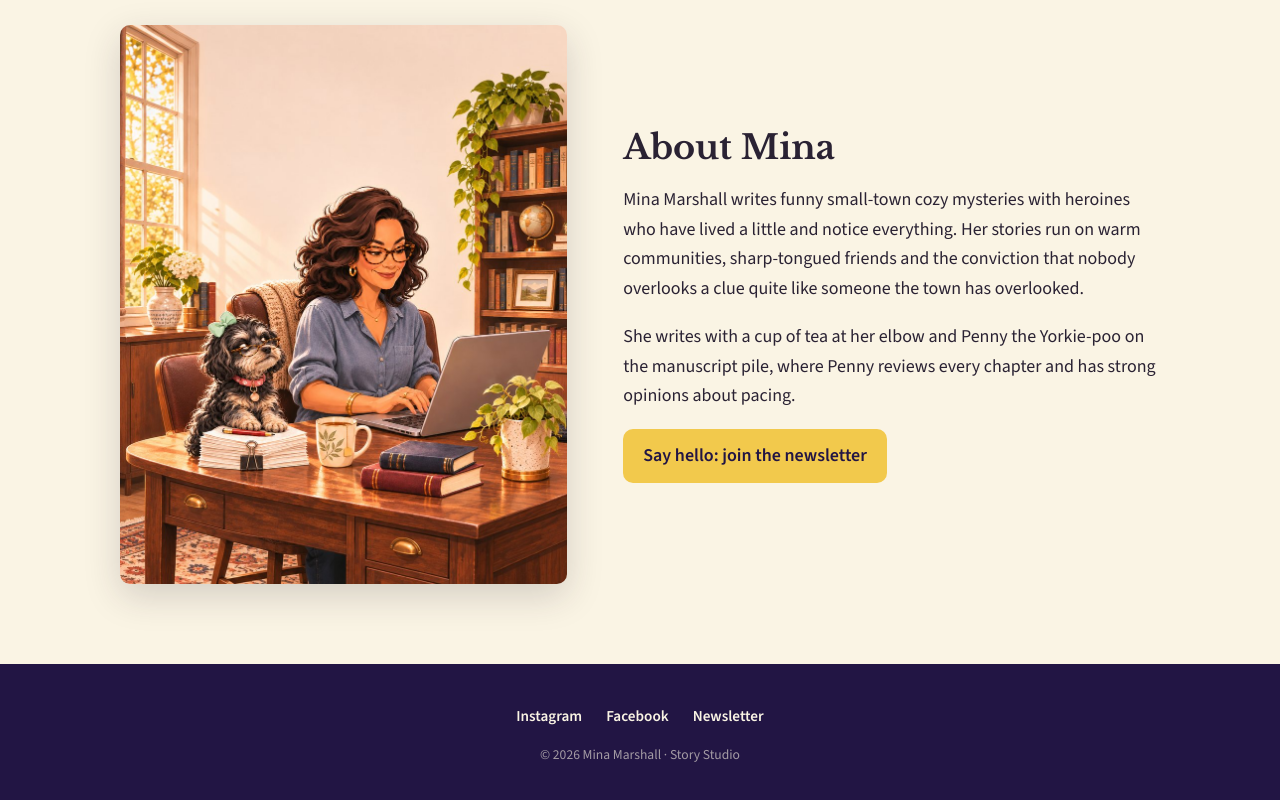
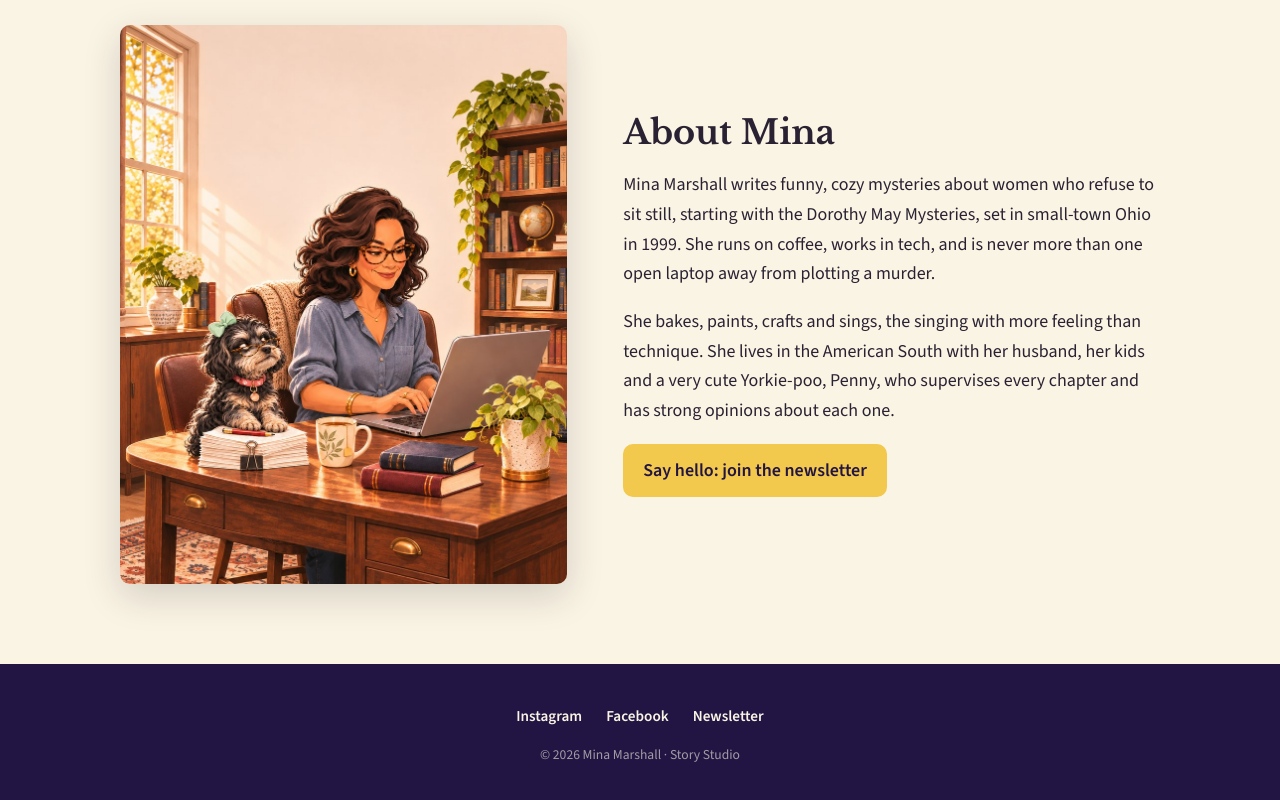
Before and after one commit to minamarshall/minamarshall-site, a plain HTML site: page index.html in a window 1280 px wide. Shown: the part 2498-3298 px from the top of the page. Drawn offline with nearby package versions, Linux system fonts and the light colour scheme.

Commit message:
Add files via upload

```diff
--- a/index.html
+++ b/index.html
@@ -233,11 +233,11 @@
   <section class="block about" id="about">
     <div class="wrap about-grid">
       <img src="images/mina-and-penny.jpg" width="900" height="1125" loading="lazy"
-           alt="Illustration of Mina Marshall writing at her desk, with Penny the Yorkie-poo supervising from a stack of manuscript pages">
+           alt="Illustration of Mina Marshall writing at her laptop, with Penny the Yorkie-poo supervising from a stack of manuscript pages">
       <div>
         <h2>About Mina</h2>
-        <p>Mina Marshall writes funny small-town cozy mysteries with heroines who have lived a little and notice everything. Her stories run on warm communities, sharp-tongued friends and the conviction that nobody overlooks a clue quite like someone the town has overlooked.</p>
-        <p>She writes with a cup of tea at her elbow and Penny the Yorkie-poo on the manuscript pile, where Penny reviews every chapter and has strong opinions about pacing.</p>
+        <p>Mina Marshall writes funny, cozy mysteries about women who refuse to sit still, starting with the Dorothy May Mysteries, set in small-town Ohio in 1999. She runs on coffee, works in tech, and is never more than one open laptop away from plotting a murder.</p>
+        <p>She bakes, paints, crafts and sings, the singing with more feeling than technique. She lives in the American South with her husband, her kids and a very cute Yorkie-poo, Penny, who supervises every chapter and has strong opinions about each one.</p>
         <a class="btn btn-gold" href="#newsletter">Say hello: join the newsletter</a>
       </div>
     </div>
```
